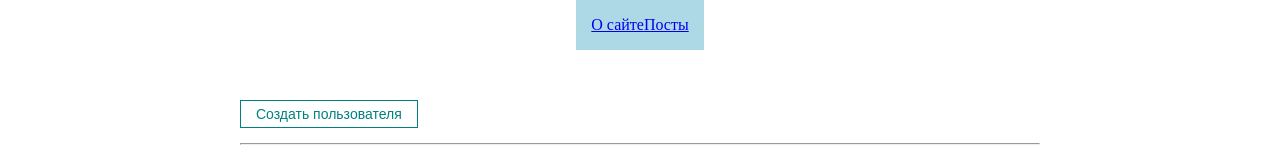
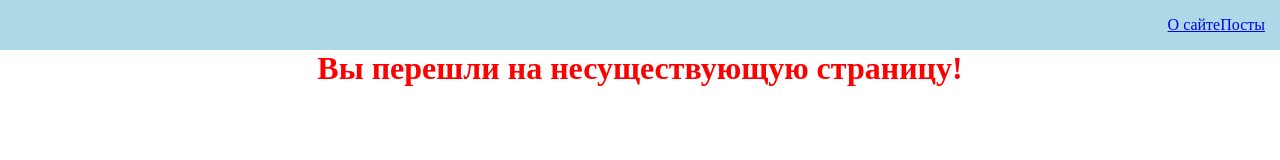
Before and after one commit to FallenStarrr/react-fundamentals, a React (Create React App) app: page /error in a window 1280 px wide. Before the commit this address led to /posts. Shown: the top 160 px of the page. Built offline with nearby package versions, Linux system fonts and the light colour scheme; no server answers.

Commit message:
navbar extra navbar div

```diff
--- a/src/App.jsx
+++ b/src/App.jsx
@@ -4,6 +4,7 @@ import About from "./pages/About";
 import "./styles/App.css";
 import Posts from "./pages/Posts";
 import Navbar from "./components/UI/navbar/Navbar";
+import Error from "./pages/Error";
 
 function App() {
   return (
@@ -17,8 +18,11 @@ function App() {
         <Route path="/posts">
           <Posts />
         </Route>
-       <Redirect to="/posts"/>
 
+        <Route path="/error">
+          <Error />
+        </Route>
+        <Redirect to="/error" />
       </Switch>
     </BrowserRouter>
   );
--- a/src/components/UI/navbar/Navbar.jsx
+++ b/src/components/UI/navbar/Navbar.jsx
@@ -3,14 +3,14 @@ import { Link } from 'react-router-dom'
 
 function Navbar() {
   return (
-    <div>
+    <>
       <div className="navbar">
           <div className="navbar__links">
             <Link to="/about">О сайте</Link>
             <Link to="/posts">Посты</Link>
           </div>
         </div>
-    </div>
+    </>
   )
 }
 
--- /dev/null
+++ b/src/pages/Error.jsx
@@ -0,0 +1,13 @@
+import React from 'react'
+
+function Error() {
+  return (
+    <div>
+      <h1 style={{color: 'red'}}>
+          Вы перешли на несуществующую страницу!
+      </h1>
+    </div>
+  )
+}
+
+export default Error
```
